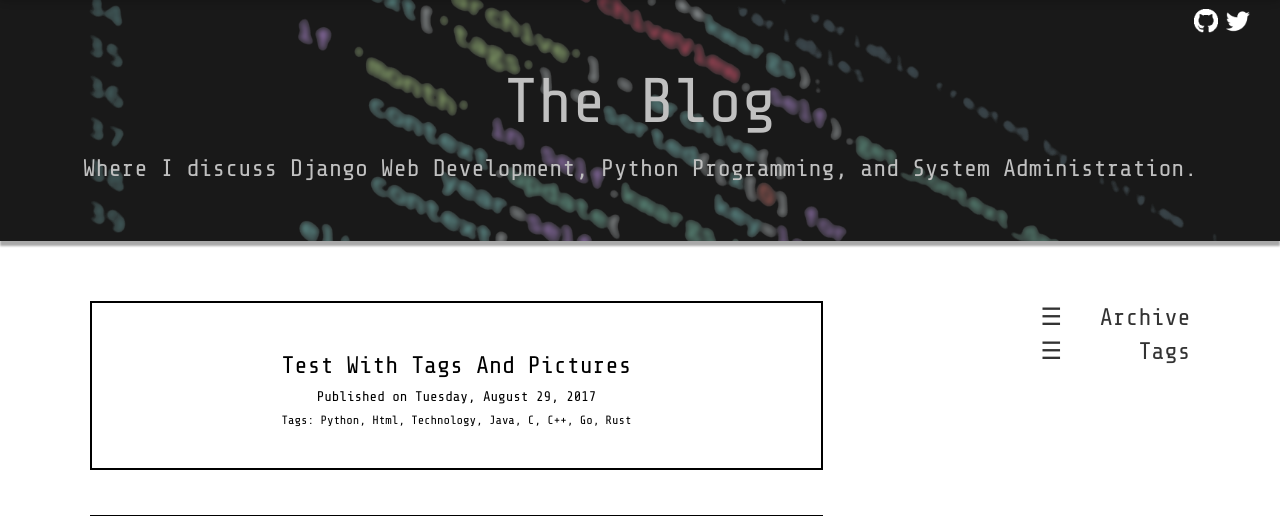
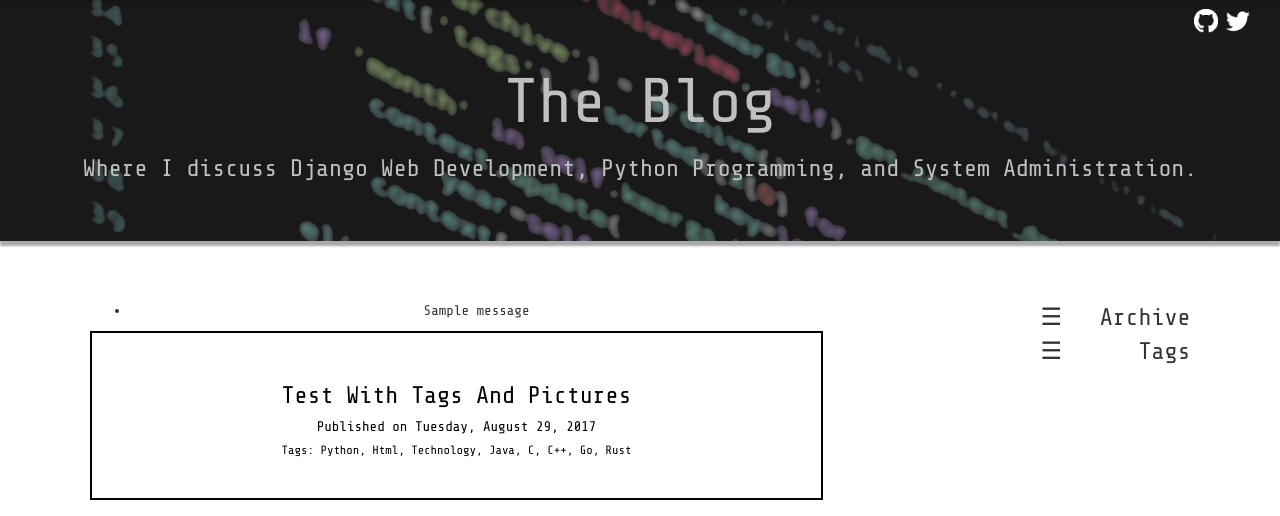
Before and after one commit to imasnyper/danielhayes, a Django app: page / in a window 1280 px wide. Shown: the part 51-567 px from the top of the page. Run offline with Django 3.2, Linux system fonts and the light colour scheme; data comes from the database, SQL or seed files in the repository; tables that the repository leaves empty hold one stand-in row (values such as "Sample post"); one stand-in notice (Sample message) is shown; parts of the project's set-up code (start-up, migrations or seed data) failed here and were passed over; some libraries are stand-ins or nearby versions; some web fonts are replaced.

Commit message:
fixed email sending from the old website domain. fixed contact view redirecting to missing home app. added messages framework to show user a success message when done sending email.
Signed-off-by: Daniel Hayes <danihaye@gmail.com>

```diff
--- a/blog/templates/blog/base.html
+++ b/blog/templates/blog/base.html
@@ -80,7 +80,6 @@
 </nav>
 <div class="container-fluid content text-center">
     {% block header %}{% endblock header %}
-    {% block messages %}{% endblock messages %}
     {% block content %}{% endblock content %}
     {% block contact %}{% endblock contact %}
 </div>
--- a/blog/templates/blog/base_blog.html
+++ b/blog/templates/blog/base_blog.html
@@ -19,6 +19,8 @@
     <div class="blog-container">
         <div class="row">
             <div class="col-sm-8 text-center post-container">
+                {% block messages %}
+                {% endblock messages %}
                 {% block post_detail %}
                 {% endblock post_detail %}
                 {% block post_list %}
--- a/blog/templates/blog/blog_index.html
+++ b/blog/templates/blog/blog_index.html
@@ -18,6 +18,16 @@
         </span>
     </div>
 {% endblock page_header %}
+
+{% if messages %}
+    {% block messages %}
+        <ul class="messages">
+            {% for message in messages %}
+                <li{% if message.tags %} class="{{ message.tags }}"{% endif %}>{{ message }}</li>
+            {% endfor %}
+        </ul>
+    {% endblock messages %}
+{% endif %}
 
 {% block post_list %}
     {% if posts %}
--- a/blog/views.py
+++ b/blog/views.py
@@ -2,6 +2,7 @@ import datetime
 
 import pytz
 from dateutil.relativedelta import relativedelta
+from django.contrib import messages
 from django.core import mail
 from django.db.models import Count
 from django.db.models.functions import TruncMonth
@@ -230,16 +231,21 @@ def contact(request):
             content = template.render(context)
 
             with mail.get_connection() as connection:
-                mail.EmailMessage(
+                email_message = mail.EmailMessage(
                     f"Contact Form Submission: {subject}",
                     content,
-                    'Contact Form <contact@mg.dhayes.me>',
-                    ['daniel@dhayes.me', ],
+                    'Contact Form <contact@danhayes.dev>',
+                    ['dan@danhayes.dev', ],
                     reply_to=[contact_email, ],
                     connection=connection
-                ).send()
+                )
 
-            return redirect('home:home')
+                num_sent = email_message.send()
+
+                if num_sent != 0:
+                    messages.success(request, "Message successfully sent.")
+
+            return redirect('blog:home')
 
     context = {'form': form_class}
     return render(request, 'blog/contact.html', context)
```
